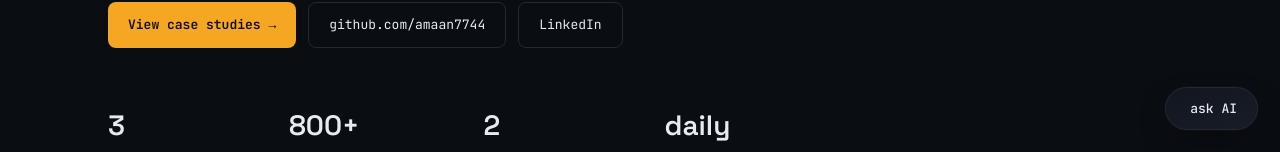
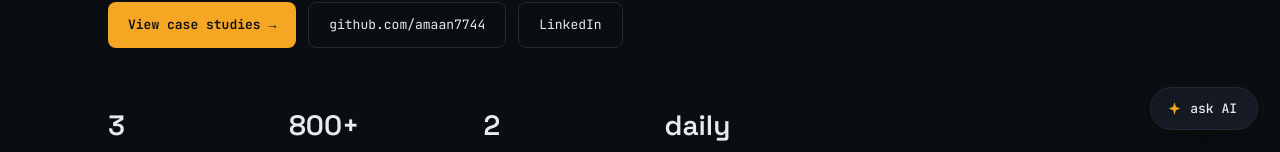
Before and after one commit to amaan7744/Portfolio, a React (Vite) app: page / in a window 1280 px wide. Shown: the part 648-800 px from the top of the page. Built offline with nearby package versions, Linux system fonts and the light colour scheme; no server answers.

Commit message:
Update AssistantWidget with new button design

```diff
--- a/src/assistant/AssistantWidget.jsx
+++ b/src/assistant/AssistantWidget.jsx
@@ -66,7 +66,10 @@ export default function AssistantWidget() {
           aria-label="Open AI assistant — ask about Aman's projects and skills (shortcut: Ctrl/Cmd+J)"
           title="Ask AI (Ctrl/Cmd+J)"
         >
-          <span className="asst-fab-dot" />
+          <span className="asst-fab-ring" aria-hidden="true" />
+          <svg className="asst-fab-icon" width="15" height="15" viewBox="0 0 24 24" fill="none" aria-hidden="true">
+            <path d="M12 2L14.2 9.2L21 12L14.2 14.8L12 22L9.8 14.8L3 12L9.8 9.2L12 2Z" fill="currentColor" />
+          </svg>
           ask AI
         </button>
       )}
```
